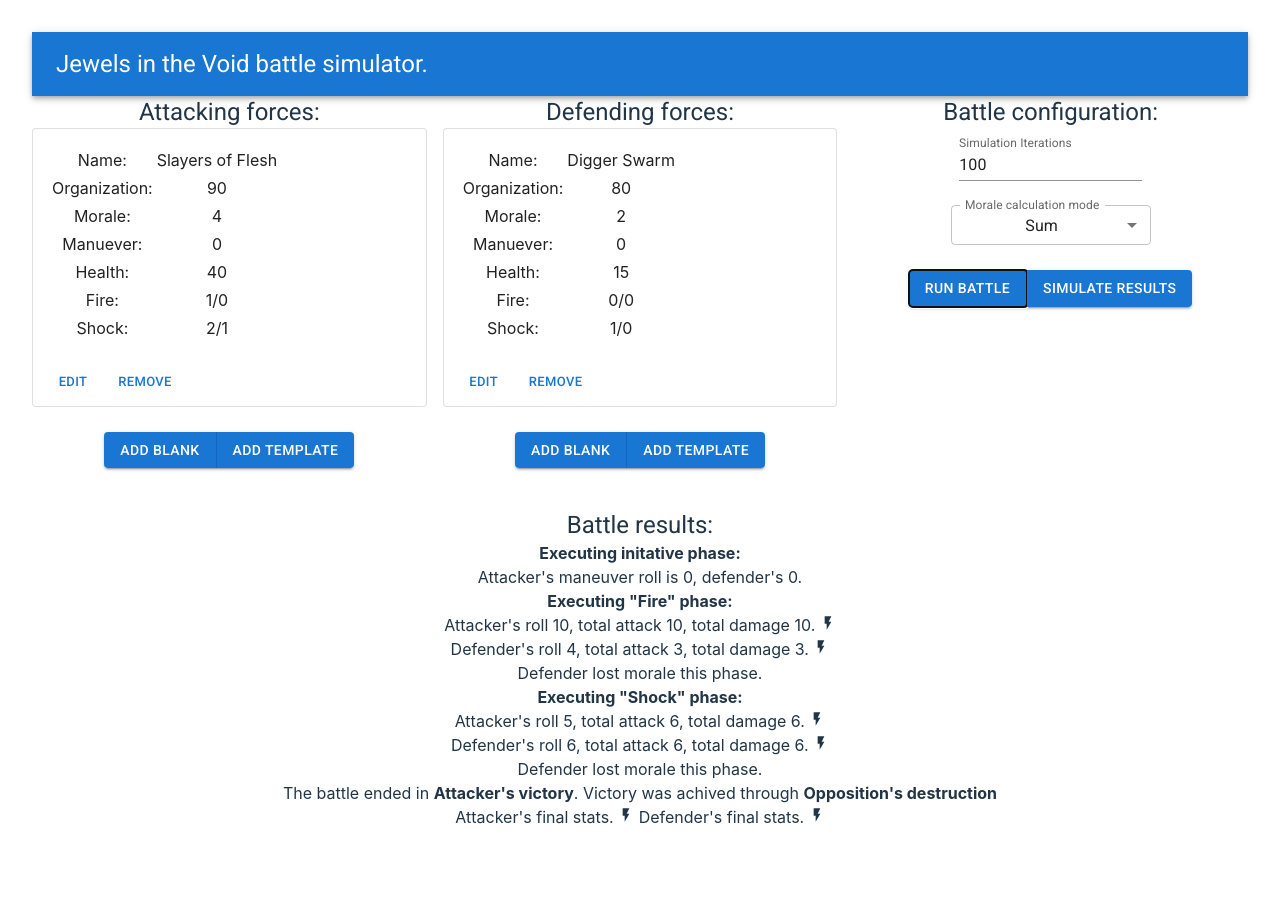
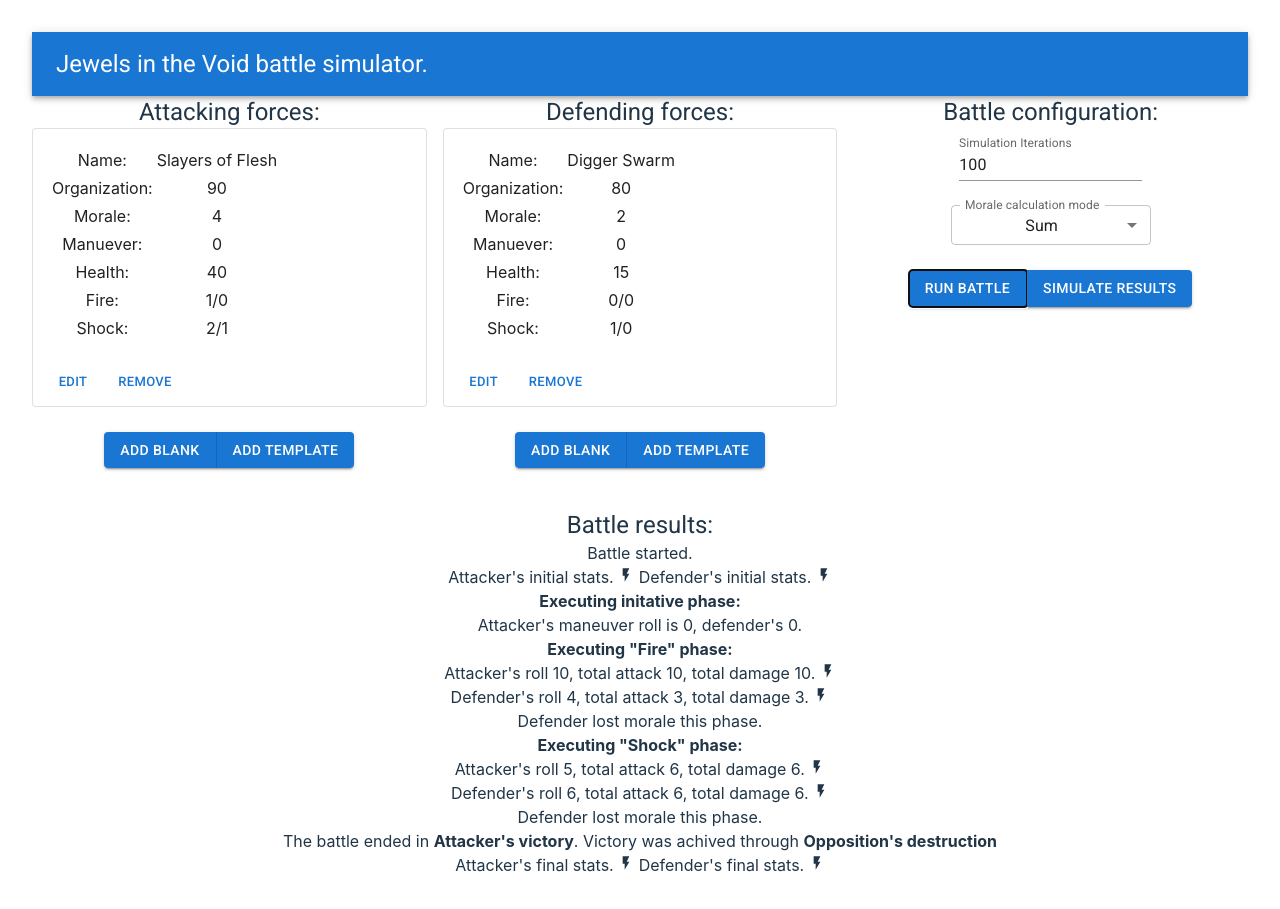
Before and after one commit to JurijsRafalskis/jewels-in-the-void-battle-calculator, a React (Vite) app: page / in a window 1280 px wide. Both pictures are taken after a click on the button "RUN BATTLE". Before the commit the page ends 861 px from the top, so only its background shows below. Built offline with nearby package versions, Linux system fonts and the light colour scheme.

Commit message:
Fixed additional morale bug.

```diff
--- a/src/buisnessLogic/BattleCalculator.tsx
+++ b/src/buisnessLogic/BattleCalculator.tsx
@@ -4,7 +4,7 @@ import { BattleStep, IBattleContext, BattleResult, VictoryType, GetBattleResultL
 import { DieTypes, Roll, RollResult } from "../utils/DieUtilities";
 import { CalculateTotalArmyStats } from "./ArmyTotals";
 import { LogInstance } from "./BattleLogs/GenericLogInstance";
-import { BattlePhaseLogInstance, EndOfBattleLogInstance, InitiativePhaseLogInstance, MoralePhaseLogInstance } from "./BattleLogs/LogInstances";
+import { BattlePhaseLogInstance, EndOfBattleLogInstance, InitiativePhaseLogInstance, MoralePhaseLogInstance, StartOfBattleLogInstance } from "./BattleLogs/LogInstances";
 
 export class BattleCalculator {
     #attackers: IUnit[];
@@ -36,8 +36,8 @@ export class BattleCalculator {
         this.#attackers = attackers;
         this.#defenders = defenders;
         this.#config = config;
-        this.#AttackerAggregation = CalculateTotalArmyStats(attackers, this.#config);
-        this.#DefenderAggregation = CalculateTotalArmyStats(defenders, this.#config);
+        this.#AttackerAggregation = CalculateTotalArmyStats(this.#attackers, this.#config);
+        this.#DefenderAggregation = CalculateTotalArmyStats(this.#defenders, this.#config);
     }
 
 
@@ -56,6 +56,9 @@ export class BattleCalculator {
             battleResult: BattleResult.InProgress,
             victoryType: VictoryType.Undecided
         }
+
+        context.log.push(new StartOfBattleLogInstance(context));
+
         while (context.battleResult == BattleResult.InProgress) {
             for (let index in this.#battleSteps) {
                 context = this.#battleSteps[index].stepFunction(context, this.#config);
@@ -97,7 +100,7 @@ function moralePhase(context: IBattleContext, config: IBattleConfiguration): IBa
     if (context.defenderCurrentState.Morale == 0) {
         if (context.attackerCurrentState.Morale == 0) {
             context.battleResult = BattleResult.Stalemate;
-            context.victoryType = VictoryType.Morale;
+            context.victoryType = VictoryType.Undecided;
         }
         else {
             context.battleResult = BattleResult.AttackersVictory;
@@ -127,7 +130,7 @@ function damagePhase(context: IBattleContext, config: IBattleConfiguration, cont
         context.defenderCurrentState.Morale = Math.max(context.defenderCurrentState.Morale - 1, 0);
     }
     else {
-        context.attackerCurrentState.Morale -= Math.max(context.attackerCurrentState.Morale - 1, 0);
+        context.attackerCurrentState.Morale = Math.max(context.attackerCurrentState.Morale - 1, 0);
     }
 
     context.log.push(new BattlePhaseLogInstance(
--- a/src/buisnessLogic/BattleLogs/LogInstances.tsx
+++ b/src/buisnessLogic/BattleLogs/LogInstances.tsx
@@ -100,6 +100,24 @@ export class EndOfBattleLogInstance extends LogInstance {
     }
 }
 
+export class StartOfBattleLogInstance extends LogInstance{
+    constructor(context: IBattleContext) {
+        super(context);
+    }
+
+    public GetFormattedLogElement(): JSX.Element {
+        return <Box>
+                <Box>
+                    Battle started.
+                </Box>
+                <Box>
+                    <UnitHover unit={this.attacker}>Attacker's initial stats. <FlashOnIcon fontSize={"inherit"}/></UnitHover> {' '}
+                    <UnitHover unit={this.defender}>Defender's initial stats. <FlashOnIcon fontSize={"inherit"}/></UnitHover>
+                </Box>
+        </Box>
+    }
+}
+
 export class MultiSimulationLog implements ILogInstance{
     protected key:string;
 
```
